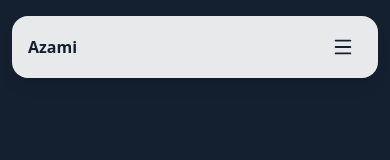
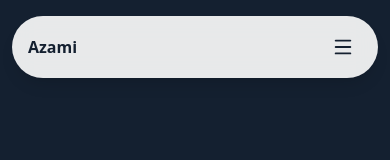
Before and after one commit to Mo-167/azami-kfz-gutachten, a React (Vite) app: page / in a window 390 px wide. Shown: the top 160 px of the page. Built offline with nearby package versions, Linux system fonts and the light colour scheme.

Commit message:
Navbar Mobile Device optimiert2

```diff
--- a/src/components/Navbar.tsx
+++ b/src/components/Navbar.tsx
@@ -73,7 +73,7 @@ export default function Navbar() {
   return (
     <header className="fixed top-4 left-1/2 -translate-x-1/2 z-50 w-[calc(100%-1.5rem)] max-w-6xl">
       {/* DESKTOP NAVBAR */}
-      <nav className="hidden md:block bg-white/90 backdrop-blur-md shadow-lg rounded-full px-6 py-3">
+      <nav className="hidden md:block bg-white/90 backdrop-blur-md shadow-lg rounded-full px-5 py-2">
         <ul className="flex items-center justify-center gap-2 text-sm font-medium text-heroBg">
           <li>
             <button
@@ -139,7 +139,7 @@ export default function Navbar() {
       </nav>
 
       {/* MOBILE NAVBAR */}
-      <nav className="md:hidden bg-white/90 backdrop-blur-md shadow-lg rounded-2xl px-4 py-3">
+      <nav className="md:hidden bg-white/90 backdrop-blur-md shadow-lg rounded-full px-4 py-3">
         <div className="flex items-center justify-between">
           {/* "Logo" / Brand */}
           <button
```
